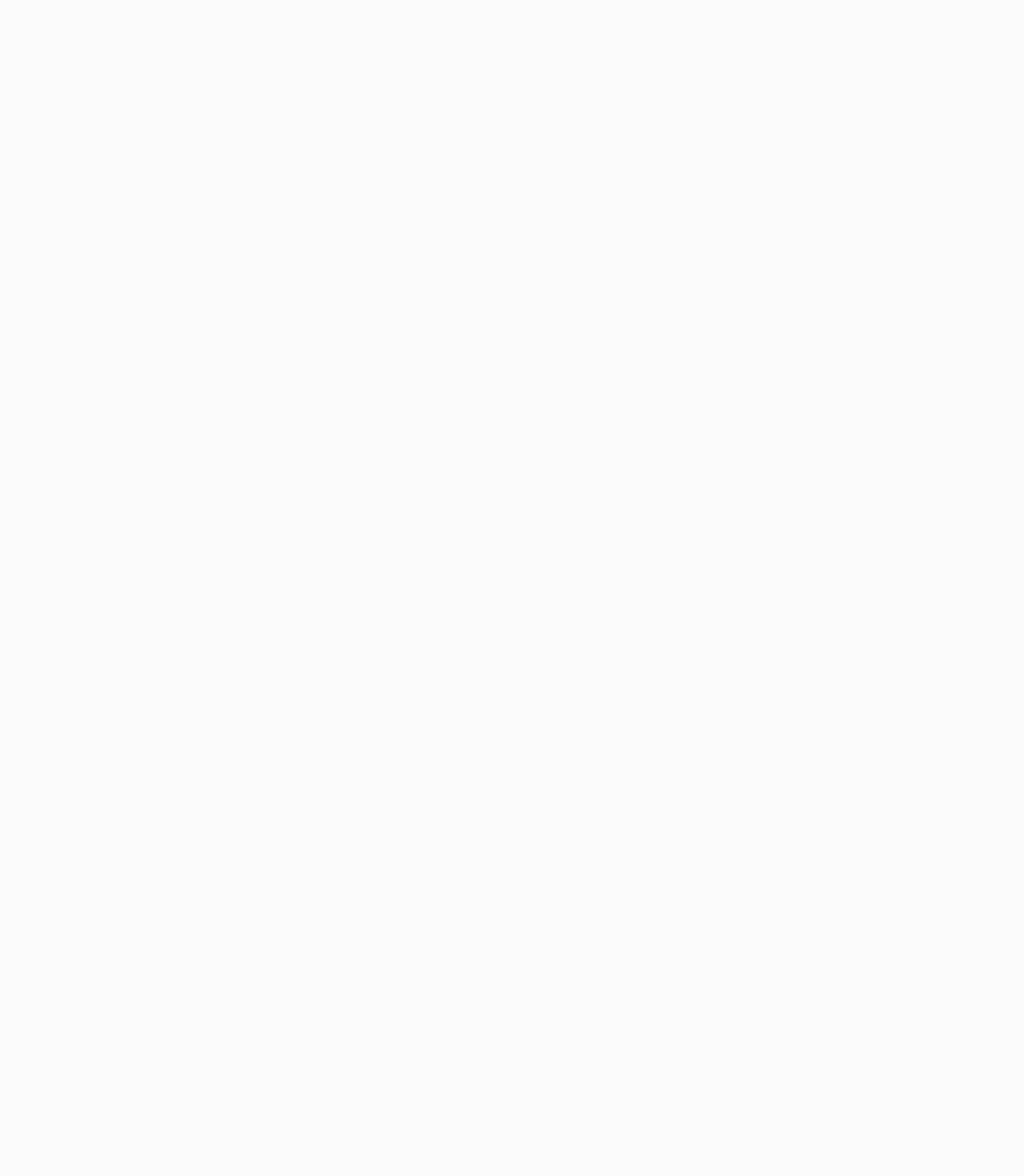
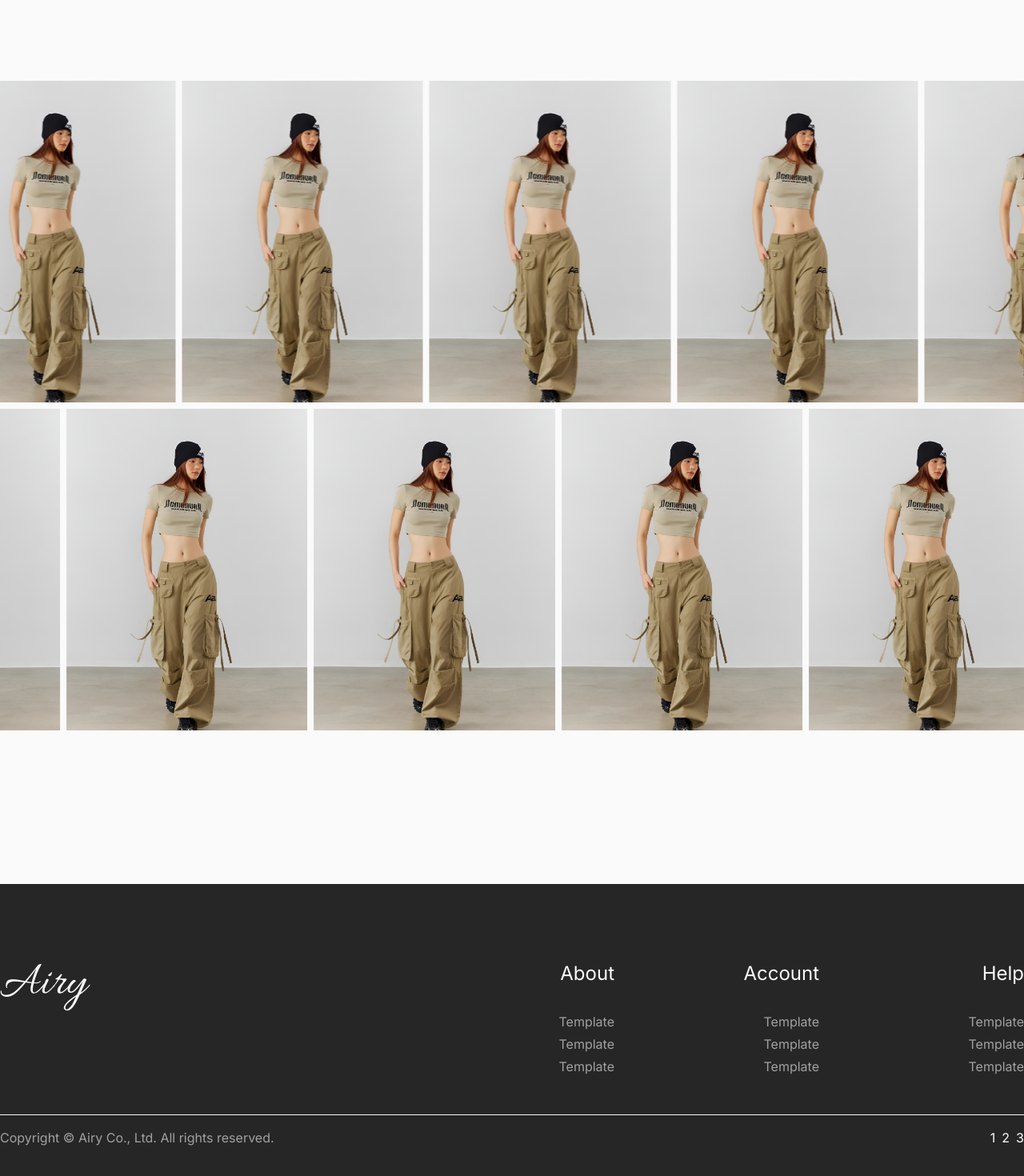
Before and after one commit to flinski/airy, a Next.js app: page / in a window 1280 px wide. Shown: the part 4331-5801 px from the top of the page at 80% size. Before the commit the page ends 3576 px from the top, so only its background shows below. Built offline with nearby package versions, Linux system fonts and the light colour scheme.

Commit message:
feat: add lookbook and footer markup

```diff
--- a/app/page.tsx
+++ b/app/page.tsx
@@ -3,6 +3,8 @@ import HeroSection from "@/app/ui/hero-section";
 import CategoryBlocksSection from "@/app/ui/category-blocks-section";
 import NewArrivalsSection from "@/app/ui/new-arrivals-section";
 import PhilosophySection from "@/app/ui/philosophy-section";
+import LookbookSection from "@/app/ui/lookbook-section";
+import Footer from "@/app/ui/footer";
 
 function Page() {
 	return (
@@ -12,6 +14,8 @@ function Page() {
 			<NewArrivalsSection />
 			<CategoryBlocksSection />
 			<PhilosophySection />
+			<LookbookSection />
+			<Footer />
 		</div>
 	);
 }
--- a/app/styles/globals.css
+++ b/app/styles/globals.css
@@ -51,3 +51,21 @@
 [data-theme="dark"] {
 	color-scheme: dark;
 }
+
+.no-scrollbar {
+	-ms-overflow-style: none;
+	scrollbar-width: none;
+}
+
+.no-scrollbar::-webkit-scrollbar {
+	display: none;
+}
+
+@keyframes carousel {
+	from {
+		translate: 0;
+	}
+	to {
+		translate: -100%;
+	}
+}
--- /dev/null
+++ b/app/ui/footer.tsx
@@ -0,0 +1,73 @@
+import Container from "@/app/ui/container";
+import { allura } from "@/app/ui/fonts";
+import Link from "next/link";
+
+function Footer() {
+	return (
+		<footer className="text-ui-50 bg-ui-800 py-24">
+			<Container>
+				<div className="mb-12 grid grid-cols-[2fr_1fr_1fr_1fr]">
+					<div className={`${allura.className} text-6xl`}>Airy</div>
+					<div className="flex flex-col gap-8 text-end">
+						<h3 className="text-2xl">About</h3>
+						<ul className="text-ui-400 flex flex-col gap-1">
+							<li>
+								<Link href="">Template</Link>
+							</li>
+							<li>
+								<Link href="">Template</Link>
+							</li>
+							<li>
+								<Link href="">Template</Link>
+							</li>
+						</ul>
+					</div>
+					<div className="flex flex-col gap-8 text-end">
+						<h3 className="text-2xl">Account</h3>
+						<ul className="text-ui-400 flex flex-col gap-1">
+							<li>
+								<Link href="">Template</Link>
+							</li>
+							<li>
+								<Link href="">Template</Link>
+							</li>
+							<li>
+								<Link href="">Template</Link>
+							</li>
+						</ul>
+					</div>
+					<div className="flex flex-col gap-8 text-end">
+						<h3 className="text-2xl">Help</h3>
+						<ul className="text-ui-400 flex flex-col gap-1">
+							<li>
+								<Link href="">Template</Link>
+							</li>
+							<li>
+								<Link href="">Template</Link>
+							</li>
+							<li>
+								<Link href="">Template</Link>
+							</li>
+						</ul>
+					</div>
+				</div>
+				<div className="flex items-center justify-between border-t py-4">
+					<div className="text-ui-400">Copyright © Airy Co., Ltd. All rights reserved.</div>
+					<ul className="flex items-center gap-2">
+						<li>
+							<Link href="">1</Link>
+						</li>
+						<li>
+							<Link href="">2</Link>
+						</li>
+						<li>
+							<Link href="">3</Link>
+						</li>
+					</ul>
+				</div>
+			</Container>
+		</footer>
+	);
+}
+
+export default Footer;
--- /dev/null
+++ b/app/ui/lookbook-section.tsx
@@ -0,0 +1,76 @@
+import Image from "next/image";
+
+function LookbookSection() {
+	return (
+		<section className="py-48">
+			<div className="flex flex-col gap-2">
+				<div className="no-scrollbar group flex overflow-x-auto">
+					<ul className="flex animate-[carousel_15s_infinite_linear] gap-2 pr-2 group-hover:animate-[carousel_15s_infinite_linear_paused]">
+						{Array.from({ length: 5 }).map((_, index) => (
+							<li key={index} className="shrink-0 grow-0">
+								<div className="relative aspect-3/4 h-100.5">
+									<Image
+										src="/hero-bg.jpg"
+										alt="Alt"
+										width={3840}
+										height={2876}
+										className="absolute top-0 left-0 h-full w-full overflow-hidden object-cover object-center"
+									/>
+								</div>
+							</li>
+						))}
+					</ul>
+					<ul className="flex animate-[carousel_15s_infinite_linear] gap-2 pr-2 group-hover:animate-[carousel_15s_infinite_linear_paused]">
+						{Array.from({ length: 5 }).map((_, index) => (
+							<li key={index} className="shrink-0 grow-0">
+								<div className="relative aspect-3/4 h-100.5">
+									<Image
+										src="/hero-bg.jpg"
+										alt="Alt"
+										width={3840}
+										height={2876}
+										className="absolute top-0 left-0 h-full w-full overflow-hidden object-cover object-center"
+									/>
+								</div>
+							</li>
+						))}
+					</ul>
+				</div>
+				<div className="no-scrollbar group flex overflow-x-auto">
+					<ul className="flex animate-[carousel_15s_infinite_linear_reverse] gap-2 pr-2 group-hover:animate-[carousel_15s_infinite_linear_paused]">
+						{Array.from({ length: 5 }).map((_, index) => (
+							<li key={index} className="shrink-0 grow-0">
+								<div className="relative aspect-3/4 h-100.5">
+									<Image
+										src="/hero-bg.jpg"
+										alt="Alt"
+										width={3840}
+										height={2876}
+										className="absolute top-0 left-0 h-full w-full overflow-hidden object-cover object-center"
+									/>
+								</div>
+							</li>
+						))}
+					</ul>
+					<ul className="flex animate-[carousel_15s_infinite_linear_reverse] gap-2 pr-2 group-hover:animate-[carousel_15s_infinite_linear_paused]">
+						{Array.from({ length: 5 }).map((_, index) => (
+							<li key={index} className="shrink-0 grow-0">
+								<div className="relative aspect-3/4 h-100.5">
+									<Image
+										src="/hero-bg.jpg"
+										alt="Alt"
+										width={3840}
+										height={2876}
+										className="absolute top-0 left-0 h-full w-full overflow-hidden object-cover object-center"
+									/>
+								</div>
+							</li>
+						))}
+					</ul>
+				</div>
+			</div>
+		</section>
+	);
+}
+
+export default LookbookSection;
--- a/app/ui/philosophy-section.tsx
+++ b/app/ui/philosophy-section.tsx
@@ -49,6 +49,27 @@ function PhilosophySection() {
 							/>
 						</div>
 					</div>
+					<div className="grid grid-cols-2 gap-4">
+						<div className="relative aspect-square w-full">
+							<Image
+								src="/category-unisex.jpg"
+								alt="Alt"
+								width={1470}
+								height={1940}
+								className="absolute top-0 left-0 h-full w-full overflow-hidden object-cover object-center"
+							/>
+						</div>
+						<div className="flex h-full items-end">
+							<div className="flex flex-col gap-4">
+								<h3 className="text-3xl">Ethical Craft</h3>
+								<p className="text-ui-700">
+									We honor the hands that create, ensuring fair partnerships and meticulous artistry
+									in every stitch. Our dedication to ethical craftsmanship guarantees timeless
+									quality, fostering a wardrobe built on integrity and respect.
+								</p>
+							</div>
+						</div>
+					</div>
 				</div>
 			</Container>
 		</section>
```
